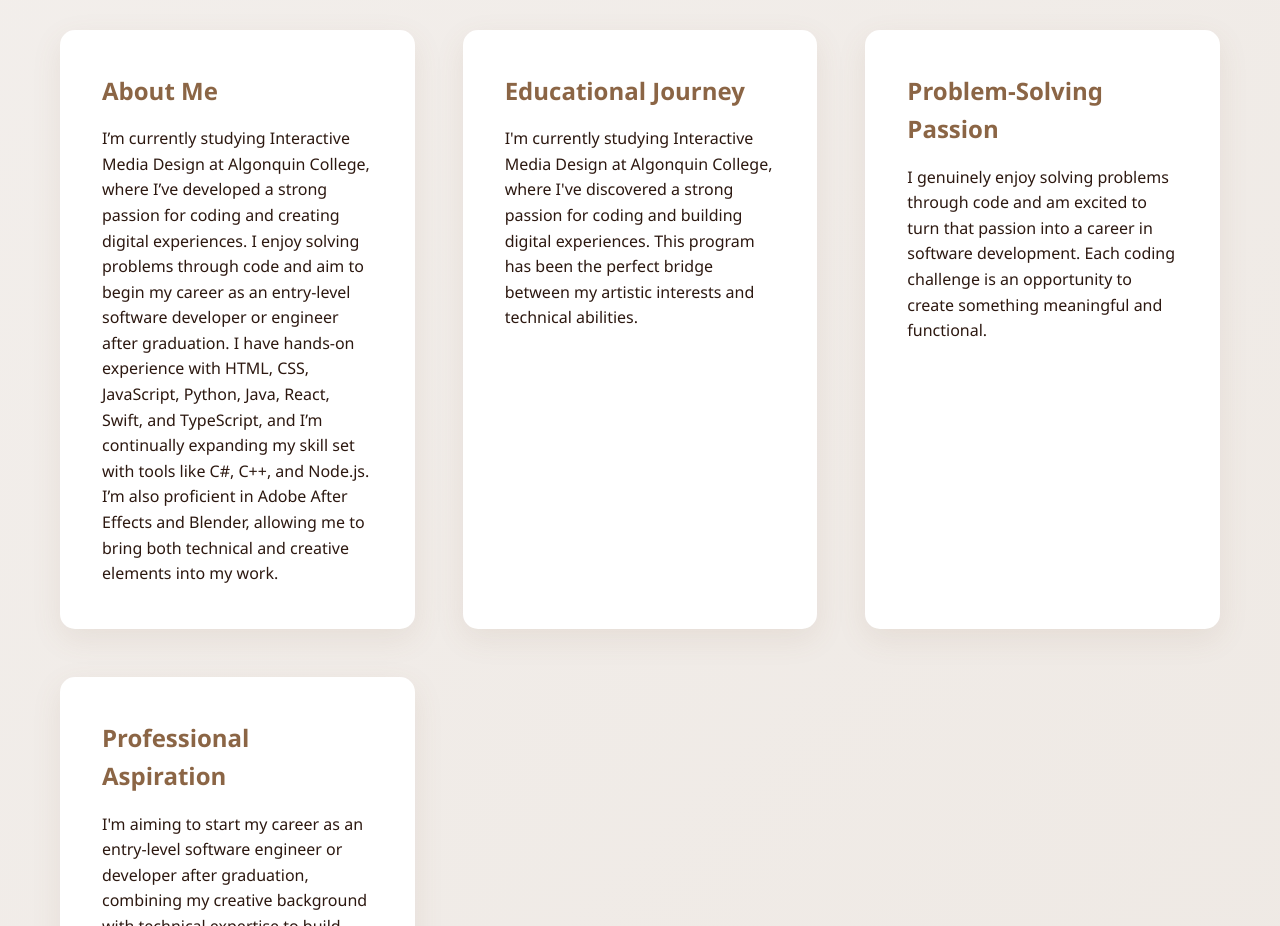
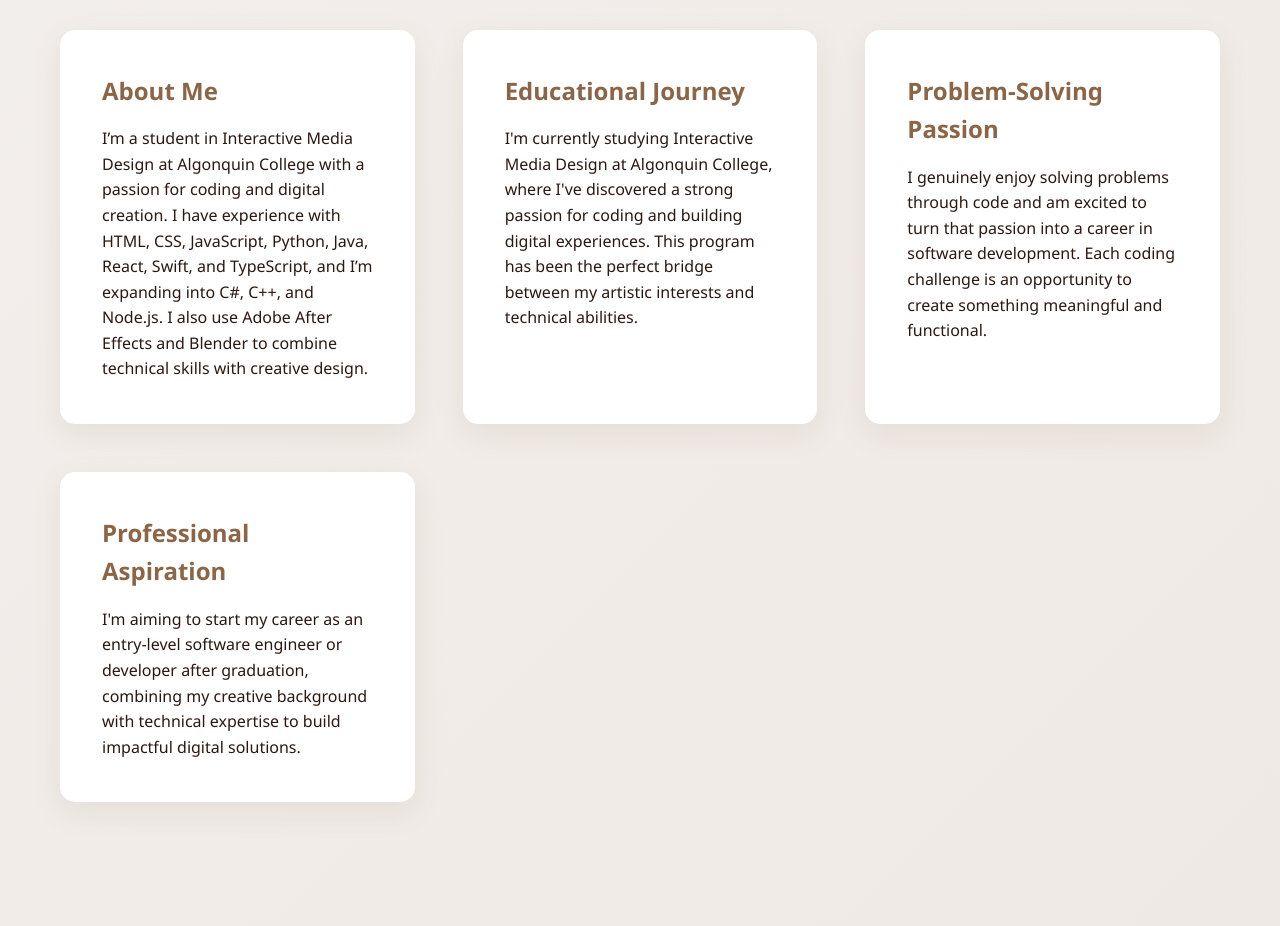
Before and after one commit to Moha1137/Online-Presentation, a plain HTML site: page index.html in a window 1280 px wide. Shown: the part 1820-2746 px from the top of the page. Drawn offline with Linux system fonts and the light colour scheme.

Commit message:
Presentation site

```diff
--- a/index.html
+++ b/index.html
@@ -509,7 +509,7 @@
             <div class="content-grid">
                 <div class="content-card">
                     <h3>About Me</h3>
-                    <p>I’m currently studying Interactive Media Design at Algonquin College, where I’ve developed a strong passion for coding and creating digital experiences. I enjoy solving problems through code and aim to begin my career as an entry-level software developer or engineer after graduation. I have hands-on experience with HTML, CSS, JavaScript, Python, Java, React, Swift, and TypeScript, and I’m continually expanding my skill set with tools like C#, C++, and Node.js. I’m also proficient in Adobe After Effects and Blender, allowing me to bring both technical and creative elements into my work.</p>
+                    <p>I’m a student in Interactive Media Design at Algonquin College with a passion for coding and digital creation. I have experience with HTML, CSS, JavaScript, Python, Java, React, Swift, and TypeScript, and I’m expanding into C#, C++, and Node.js. I also use Adobe After Effects and Blender to combine technical skills with creative design.</p>
                 </div>
 
                 <div class="content-card">
```
